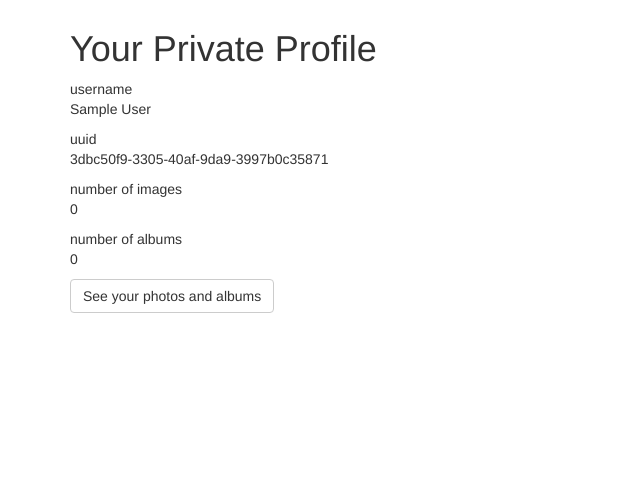
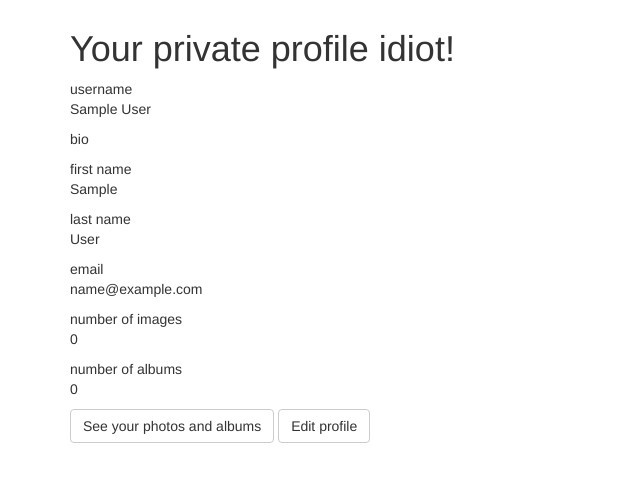
Before and after one commit to crashtack/django-imager, a Django app: page /profile/ in a window 1280 px wide. Shown: the part 51-533 px from the top of the page, without its empty margins (0-640 px from the left). Run offline with Django 3.2, Linux system fonts and the light colour scheme; the visitor is signed in with stand-in values (Sample User, id 1); data comes from the database, SQL or seed files in the repository; data that the repository does not hold is empty; some libraries are stand-ins or nearby versions.

Commit message:
Eddit profile working

```diff
--- a/imager_images/views.py
+++ b/imager_images/views.py
@@ -55,7 +55,6 @@ class EditPhoto(UpdateView):
 
 @method_decorator(login_required, name='dispatch')
 class EditAlbumView(UpdateView):
-    '''this is not a thinh'''
     form_class = EditAlbumForm
     template_name = 'imager_images/edit_album.html'
     success_url = '/images/library'
--- a/imager_profile/views.py
+++ b/imager_profile/views.py
@@ -4,6 +4,8 @@ from django.contrib.auth.decorators import login_required
 from django.utils.decorators import method_decorator
 from django.views.generic import ListView, DetailView, CreateView, UpdateView
 from .models import Photographer
+from django import forms
+
 
 
 @login_required
@@ -13,7 +15,6 @@ def profile_view(request):
     num_images = current_user.photos.all().count()
     num_albums = current_user.albums.all().count()
     context = {'num_images': num_images, 'num_albums': num_albums}
-
     return render(request, 'imager_profile/private_profile.html', context)
 
 
@@ -21,15 +22,19 @@ def profile_view(request):
 class EditProfileView(UpdateView):
     template_name = 'imager_profile/edit_profile.html'
     model = User
-    # import pdb; pdb.set_trace()
     fields = ['first_name', 'last_name', 'email']
     success_url = '/profile/'
 
     def get_object(self):
-        # import pdb; pdb.set_trace()
         return self.request.user
 
+    def get_form(self, *args, **kwargs):
+        form = super(EditProfileView, self).get_form(*args, **kwargs)
+        form.fields['bio'] = forms.fields.CharField(initial=self.object.photographer.bio)
+        return form
+
     def form_valid(self, form):
-        """add user to new photo"""
-        form.instance.user = self.request.user
+        """add bio to valid form"""
+        form.instance.photographer.bio = form.cleaned_data.get('bio')
+        form.instance.photographer.save()
         return super(EditProfileView, self).form_valid(form)
--- a/imagersite/templates/imager_images/edit_album.html
+++ b/imagersite/templates/imager_images/edit_album.html
@@ -1,9 +1,9 @@
 {% extends "imagersite/base.html" %}
 {% block body %}
 
-    <h1>Edit your crap here</h1>
+    <h1>Edit your crap album here dick</h1>
 
-    <form action="" method="post">
+    <form action="" method="post" enctype="multipart/form-data">
         {% csrf_token %}
         {{ form.as_p }}
         <button type="submit" class="btn btn-primary">Edit</button>
--- a/imagersite/templates/imager_images/edit_photo.html
+++ b/imagersite/templates/imager_images/edit_photo.html
@@ -1,7 +1,7 @@
 {% extends "imagersite/base.html" %}
 {% block body %}
 
-    <h1>Edit your photo here</h1>
+    <h1>Edit your photo here or say your prayers</h1>
 
     <form action="" method="post">
         {% csrf_token %}
@@ -10,5 +10,3 @@
     </form>
 
 {% endblock %}
-
-<!-- (% url 'edit_photo' pk=photo.pk) -->
--- a/imagersite/templates/imager_profile/edit_profile.html
+++ b/imagersite/templates/imager_profile/edit_profile.html
@@ -1,7 +1,7 @@
 {% extends "imagersite/base.html" %}
 {% block body %}
 
-    <h1>Edit your stuff if you value your life</h1>
+    <h1>Edit your Profile if you value your life</h1>
 
     <form action="" method="post">
         {% csrf_token %}
--- a/imagersite/templates/imager_profile/private_profile.html
+++ b/imagersite/templates/imager_profile/private_profile.html
@@ -1,13 +1,22 @@
 {% extends "imagersite/base.html" %}
 {% block body %}
 
-    <h1>Your Private Profile</h1>
+    <h1>Your private profile idiot!</h1>
     <p>username
     <br>
     {{ user.photographer }}</p>
-    <p>uuid
+    <p>bio
     <br>
-    {{ user.photographer.user_uuid }}</p>
+    {{ user.photographer.bio }}</p>
+    <p>first name
+    <br>
+    {{ user.first_name }}</p>
+    <p>last name
+    <br>
+    {{ user.last_name }}</p>
+    <p>email
+    <br>
+    {{ user.email }}</p>
     <p>number of images
     <br>
     {{ num_images }}</p>
@@ -17,4 +26,6 @@
 
     <a class="btn btn-default" href="{% url 'personal_library' %}" role="button">See your photos and albums</a>
 
+    <a class="btn btn-default" href="{% url 'edit_profile' %}" role="button">Edit profile</a>
+
 {% endblock %}
```
Also changed, not shown: imager_images/form.py (+8 -1 lines), imager_profile/urls.py (+2 -11 lines), imager_images/tests/test_uplaods_and_edit.py (renamed from imager_images/tests/test_uplaods.py), imagersite/templates/imager_images/upload_photo.html (line endings or trailing spaces).
